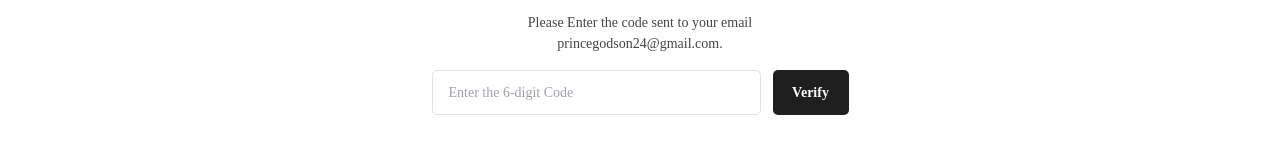
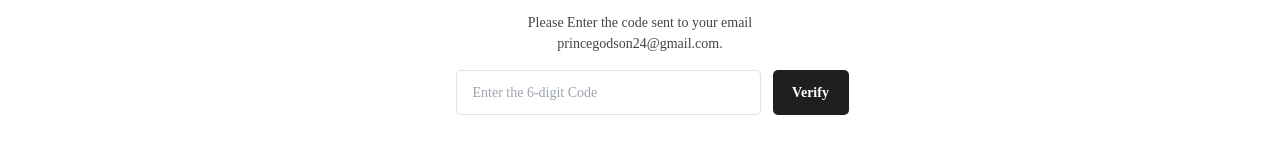
Before and after one commit to price-tag-tech/pricetag-frontend, a React (Create React App) app: page /verification in a window 1280 px wide. Shown: the part 182-327 px from the top of the page. Built offline with nearby package versions, Linux system fonts and the light colour scheme.

Commit message:
Update email verification component

```diff
--- a/src/pages/EmailVerification.tsx
+++ b/src/pages/EmailVerification.tsx
@@ -60,7 +60,7 @@ const EmailVerification: React.FC<EmailVerificationProps> = ({
               </p>
             </div>
 
-            <div className="flex gap-3 items-end">
+            <div className="flex gap-3 ml-6 items-end">
               <div className="flex-1">
                 <input
                   type="text"
```
